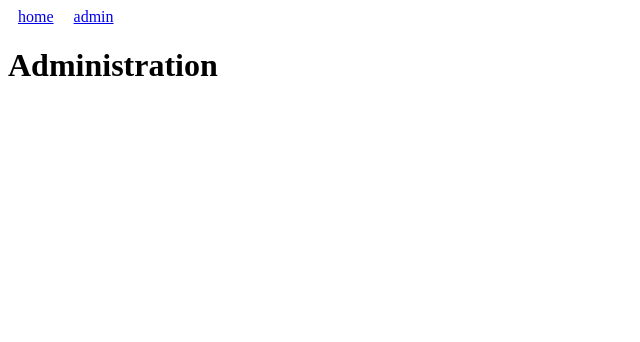
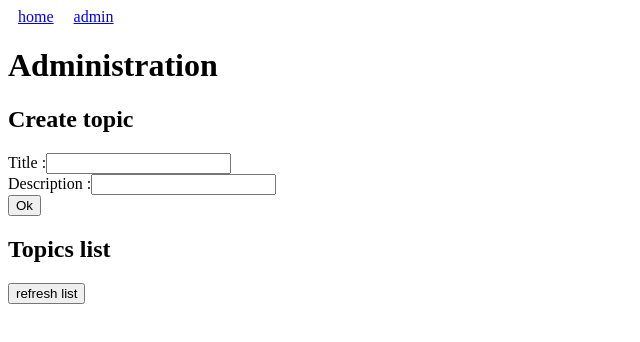
Before and after one commit to Meliodas-1O/modernMoodle, a React (Create React App) app in the folder frontend/: page /admin in a window 1280 px wide. Shown: the top 342 px of the page, without its empty margins (0-640 px from the left). Built offline with nearby package versions, Linux system fonts and the light colour scheme.

Commit message:
issue #33 (feat - frontend): create, list and delete topics

```diff
--- a/frontend/src/api/api.ts
+++ b/frontend/src/api/api.ts
@@ -24,8 +24,8 @@ export async function createTopic(topic: ITopic): Promise<number | undefined> {
 
      if (response.status.toString().startsWith("2")) {
           // HTTP OK 2xx
-          const id: number = await response.json();
-          return id;
+          const id: {id: number} = await response.json();
+          return id.id;
      }
 
      return undefined;
--- a/frontend/src/components/TopicCard.tsx
+++ b/frontend/src/components/TopicCard.tsx
@@ -2,7 +2,11 @@ import { ITopic } from "../models/ITopic";
 
 function TopicCard({ topic }: { topic: ITopic }) {
      return (
-          <div>
+          <div
+               style={{
+                    border: "2px solid black",
+               }}
+          >
                <strong>topic #{topic.id}</strong>
                <ul>
                     <li>title: {topic.title}</li>
--- a/frontend/src/pages/Administration.tsx
+++ b/frontend/src/pages/Administration.tsx
@@ -1,11 +1,111 @@
 import { useState } from "react";
 import { createTopic, deleteTopic, getAllTopics } from "../api/api";
+import TopicCard from "../components/TopicCard";
+import { ITopic } from "../models/ITopic";
 
 function Administration() {
+     const [topicFormData, setTopicFormData] = useState<{
+          title: string;
+          description: string;
+     }>({ title: "", description: "" });
+     const [topics, setTopics] = useState<ITopic[]>([]);
+
+     function submitTopicFormData() {
+          // Create new topic and send it to the backend
+          const newTopic: ITopic = {
+               title: topicFormData.title,
+               description: topicFormData.description,
+          };
+          createTopic(newTopic)
+               .then((response) => {
+                    if(response) {
+                         // add current topics to the list
+                         newTopic.id = response;
+                         setTopics([...topics, newTopic]);
+                    }
+               })
+               .catch((err) => console.error(`err: ${err}`));
+     }
+
+     function refreshTopicsList() {
+          getAllTopics()
+               .then((response) => {
+                    if (response) {
+                         setTopics(response);
+                    }
+               })
+               .catch((err) => console.error(`err: ${err}`));
+     }
+
+     function deleteTopicCard(id: number) {
+          deleteTopic(id)
+               .then((_) => {
+                    // delete this topic from `topics`
+                    let newTopics: ITopic[] = [];
+                    for (const topic of topics) {
+                         if (topic.id! !== id) {
+                              newTopics.push(topic);
+                         }
+                    }
+                    setTopics(newTopics);
+               })
+               .catch((err) => console.error(`err: ${err}`));
+     }
 
      return (
           <div>
                <h1>Administration</h1>
+
+               <div>
+                    <h2>Create topic</h2>
+
+                    <label>Title :</label>
+                    <input
+                         type="text"
+                         onChange={(event) => {
+                              const titleValue = event.target.value;
+                              setTopicFormData({
+                                   ...topicFormData,
+                                   title: titleValue,
+                              });
+                         }}
+                    />
+
+                    <br />
+
+                    <label>Description :</label>
+                    <input
+                         type="text"
+                         onChange={(event) => {
+                              const descriptionValue = event.target.value;
+                              setTopicFormData({
+                                   ...topicFormData,
+                                   description: descriptionValue,
+                              });
+                         }}
+                    />
+
+                    <br />
+
+                    <button onClick={() => submitTopicFormData()}>Ok</button>
+               </div>
+
+               <div>
+                    <h2>Topics list</h2>
+                    <button onClick={() => refreshTopicsList()}>
+                         refresh list
+                    </button>
+                    {topics.map((topic, index) => (
+                         <div key={index}>
+                              <TopicCard topic={topic} />
+                              <button
+                                   onClick={() => deleteTopicCard(topic.id!)}
+                              >
+                                   delete
+                              </button>
+                         </div>
+                    ))}
+               </div>
           </div>
      );
 }
```
